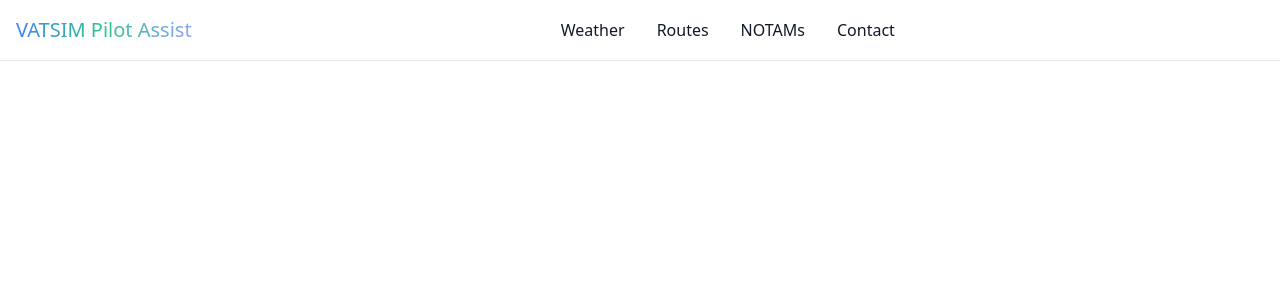
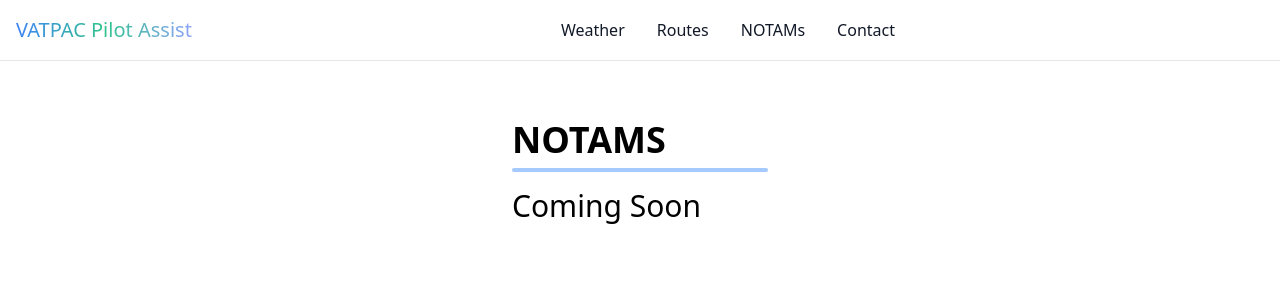
Before and after one commit to chrisg06/pilot-assist, a Vue app: page /notams in a window 1280 px wide. Shown: the top 300 px of the page. Built offline with nearby package versions, Linux system fonts and the light colour scheme.

Commit message:
add notams to navbar

```diff
--- a/src/components/navbar.vue
+++ b/src/components/navbar.vue
@@ -8,7 +8,7 @@
           to="/"
           class="text-xl bg-gradient-to-r from-blue-500 via-green-400 to-indigo-400 inline-block text-transparent bg-clip-text"
         >
-          VATSIM Pilot Assist
+          VATPAC Pilot Assist
         </router-link>
         <div class="flex md:order-2">
           <button
@@ -57,10 +57,11 @@
               >
             </li>
             <li>
-              <a
+              <router-link
+                to="/notams"
                 href="#"
                 class="block py-2 pl-3 pr-4 text-gray-900 rounded hover:bg-gray-100 md:hover:bg-transparent md:hover:text-blue-700 md:p-0 md:dark:hover:text-blue-500 dark:text-white dark:hover:bg-gray-700 dark:hover:text-white md:dark:hover:bg-transparent dark:border-gray-700"
-                >NOTAMs</a
+                >NOTAMs</router-link
               >
             </li>
             <li>
--- a/src/main.ts
+++ b/src/main.ts
@@ -5,14 +5,15 @@ import { createApp } from 'vue'
 import App from './App.vue'
 import home from './views/home.vue'
 import weather from './views/weather.vue'
+import notam from './views/notam.vue'
 
-import routeCard from './components/routeCard.vue'
 import { createRouter, createWebHistory, type RouteRecordRaw} from 'vue-router'
 
 
 const routes: Array<RouteRecordRaw> = [
     {path: '/', component: home},
     { path: '/weather', component: weather },
+    { path: '/notams', component: notam}
 ]
 
 const router = createRouter({
```
